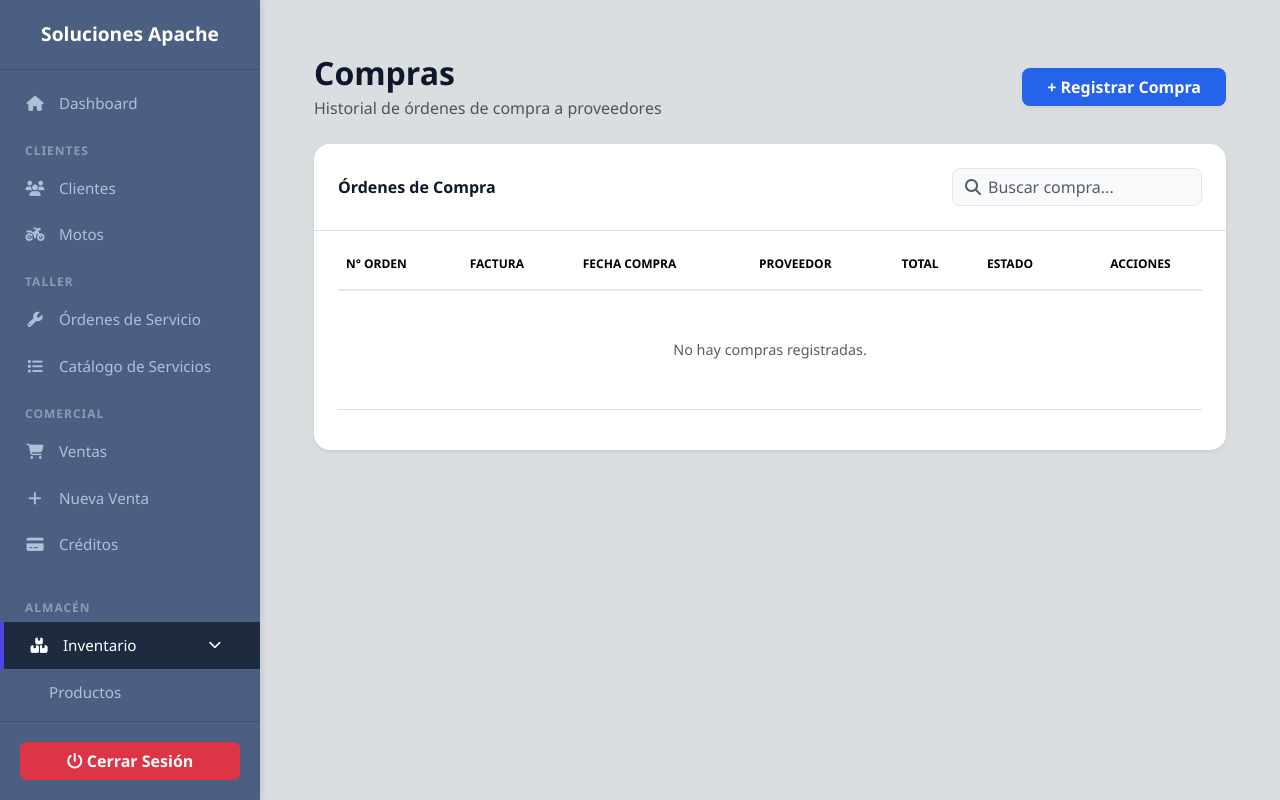
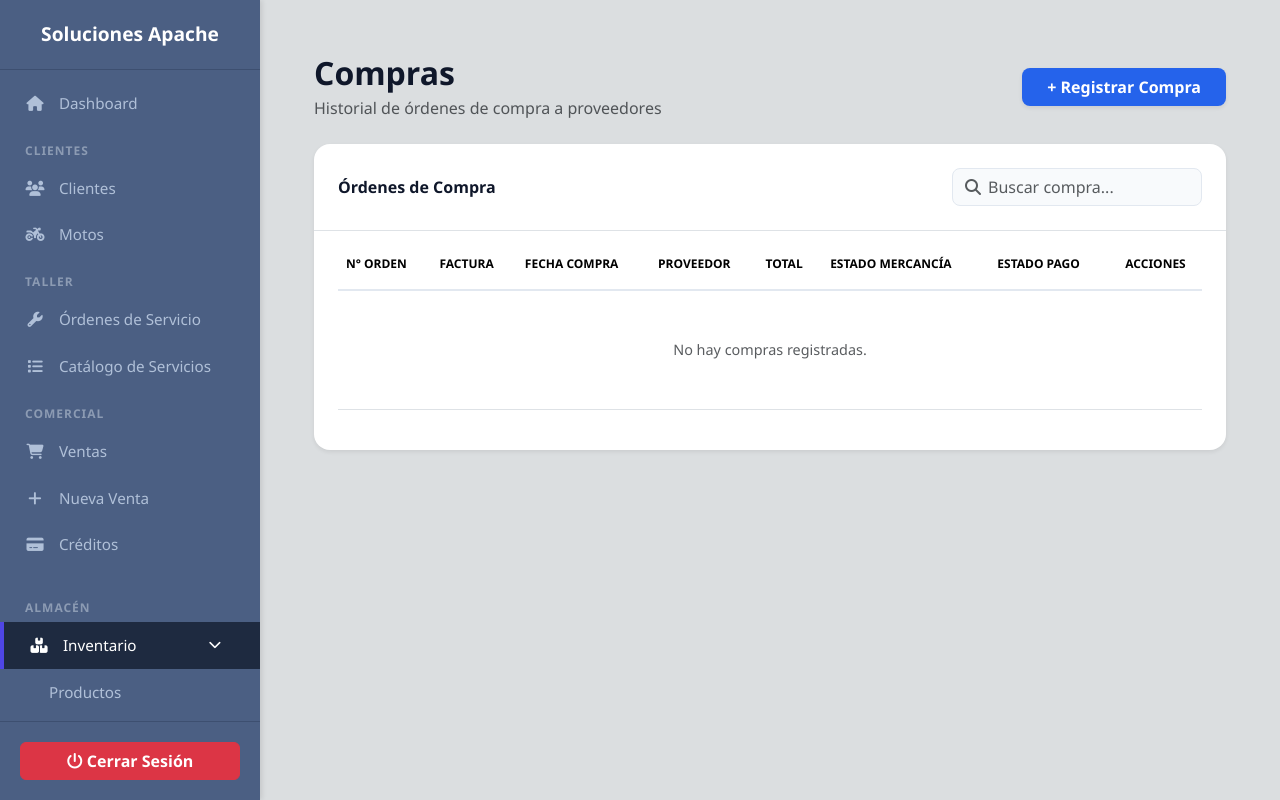
Before and after one commit to Marii060/SolucionesApache, a Django app: page /inventario/compras/ in a window 1280 px wide. Run offline with Django 5.2, Linux system fonts and the light colour scheme; the visitor is signed in with stand-in values (Sample User, id 1); data that the repository does not hold is empty; some libraries are stand-ins or nearby versions.

Commit message:
en la sección <thead> de la tabla, donde están los títulos de las columnas realice una actualizacion para el campo de estado de pago

```diff
--- a/inventario/templates/inventario/lista_compras.html
+++ b/inventario/templates/inventario/lista_compras.html
@@ -45,7 +45,8 @@
                             <th class="pb-3 border-0">Fecha Compra</th>
                             <th class="pb-3 border-0">Proveedor</th>
                             <th class="pb-3 border-0">Total</th>
-                            <th class="pb-3 border-0">Estado</th>
+                            <th class="pb-3 border-0">Estado Mercancía</th>
+                            <th class="pb-3 border-0">Estado Pago</th>
                             <th class="pb-3 text-center border-0">Acciones</th>
                         </tr>
                     </thead>
@@ -68,10 +69,18 @@
                                 {% endif %}
                             </td>
 
+                            <td>
+                                {% if compra.estado_pago == 'Pagado' %}
+                                    <span class="badge" style="background-color: #dcfce7; color: #16a34a; padding: 6px 12px; border-radius: 6px;">Pagado</span>
+                                {% else %}
+                                    <span class="badge" style="background-color: #fef9c3; color: #ca8a04; padding: 6px 12px; border-radius: 6px;">Pendiente</span>
+                                {% endif %}
+                            </td>
+
                             <td class="text-center">
                                 <a href="{% url 'inventario:detalle_compra' compra.id_compra %}" class="btn btn-sm btn-light border fw-semibold me-1" style="border-radius: 6px; color: #475569;" title="Ver Detalle">
-    <i class="fa-solid fa-eye"></i>
-</a>
+                                    <i class="fa-solid fa-eye"></i>
+                                </a>
                                 {% if compra.estado != 'Cancelado' %}
                                     <a href="{% url 'inventario:cancelar_compra' compra.id_compra %}" class="btn btn-sm" style="background-color: #fef2f2; color: #dc2626; border: 1px solid #fca5a5; border-radius: 6px;" title="Anular Compra" onclick="return confirm('¿Estás seguro de anular esta compra?');">
                                         <i class="fa-solid fa-trash"></i>
@@ -81,7 +90,7 @@
                         </tr>
                         {% empty %}
                         <tr>
-                            <td colspan="7" class="text-center py-5 text-muted">No hay compras registradas.</td>
+                            <td colspan="8" class="text-center py-5 text-muted">No hay compras registradas.</td>
                         </tr>
                         {% endfor %}
                     </tbody>
```
